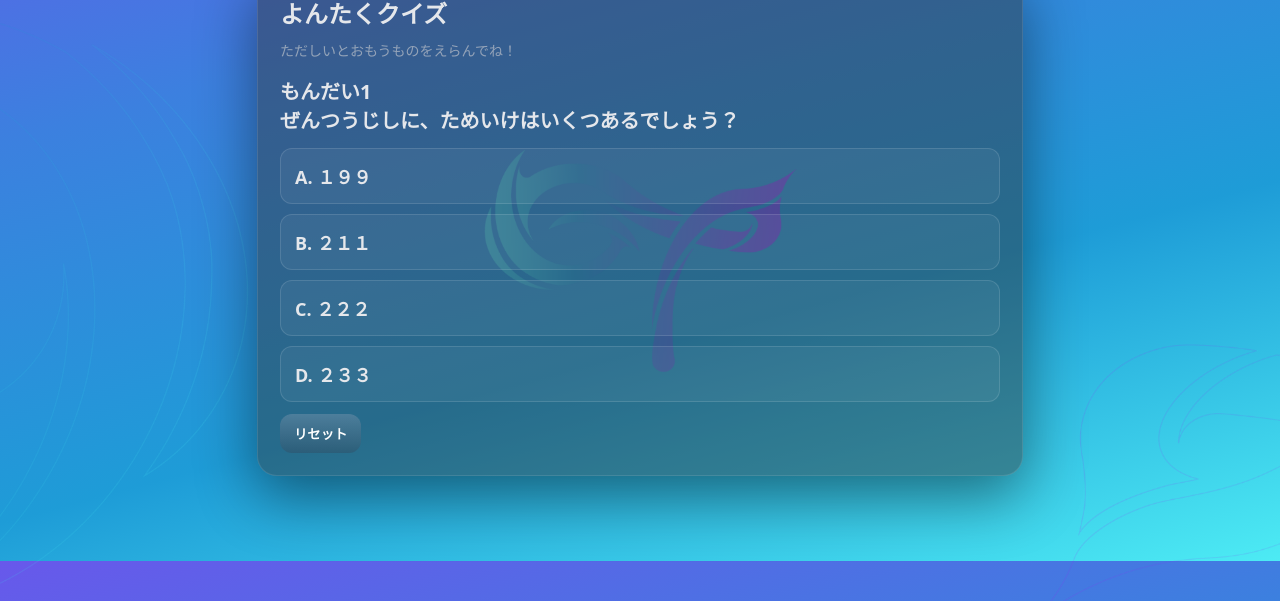
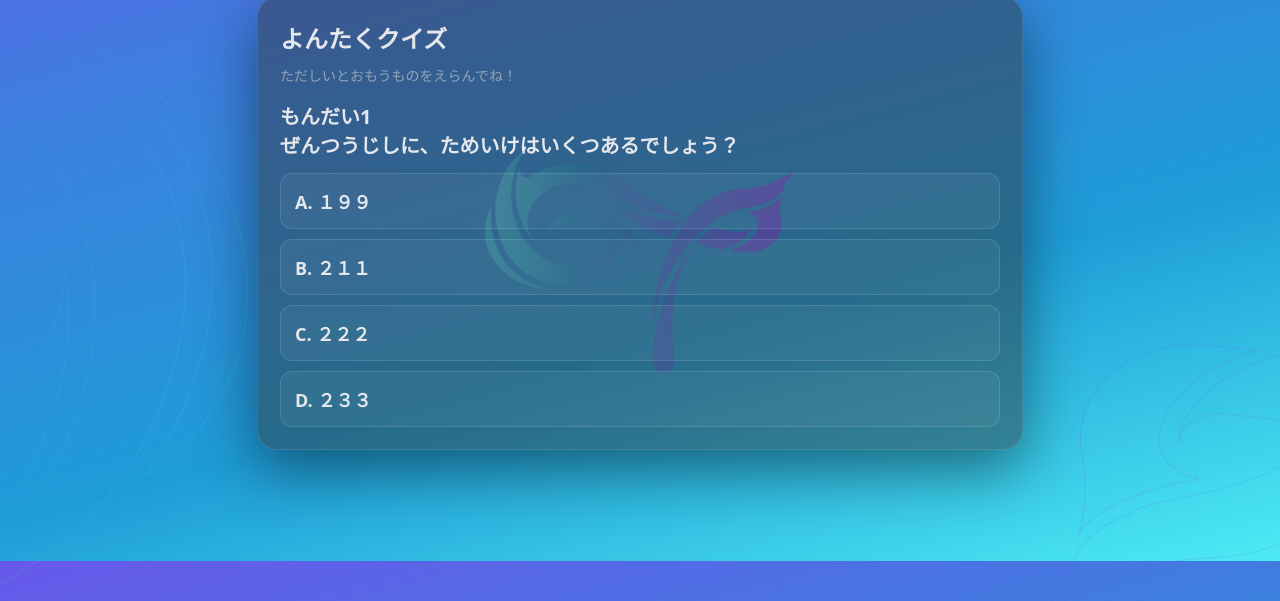
Before and after one commit to zentsuji/qr-3-1, a plain HTML site: page index.html in a window 1280 px wide. Shown: the part 239-840 px from the top of the page. Drawn offline with Linux system fonts and the light colour scheme.

Commit message:
refactor: リセットボタンの削除

```diff
--- a/index.html
+++ b/index.html
@@ -138,33 +138,6 @@
         color: #ffd43b;
         font-size: 14px;
       }
-      .controls {
-        display: flex;
-        gap: 8px;
-        flex-wrap: wrap;
-        margin-top: 12px;
-      }
-      .btn {
-        appearance: none;
-        border: none;
-        border-radius: 12px;
-        padding: 10px 14px;
-        font-weight: 700;
-        cursor: pointer;
-        color: white;
-        background: linear-gradient(
-          180deg,
-          rgba(59, 130, 246, 0.9),
-          rgba(59, 130, 246, 0.6)
-        );
-      }
-      .btn.alt {
-        background: linear-gradient(
-          180deg,
-          rgba(148, 163, 184, 0.35),
-          rgba(51, 65, 85, 0.35)
-        );
-      }
       footer {
         margin-top: 12px;
         color: var(--muted);
@@ -274,9 +247,6 @@
           </div>
         </div>
 
-        <div class="controls">
-          <button id="retryBtn" class="btn alt">リセット</button>
-        </div>
       </div>
     </main>
 
@@ -300,7 +270,6 @@
       const qText = $("qText");
       const choicesEl = $("choices");
       const keyword = $("keyword");
-      const retryBtn = $("retryBtn");
       const popupWrapper = document.getElementById("popup-wrapper")
       const close = document.getElementById("close")
       const popupTitle = document.getElementById("popup-title")
```
